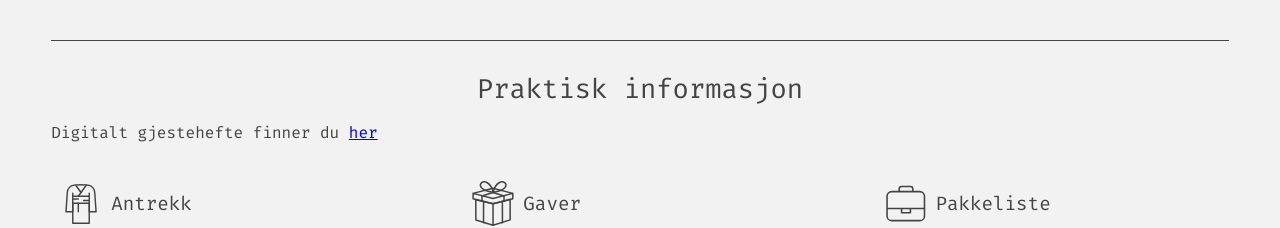
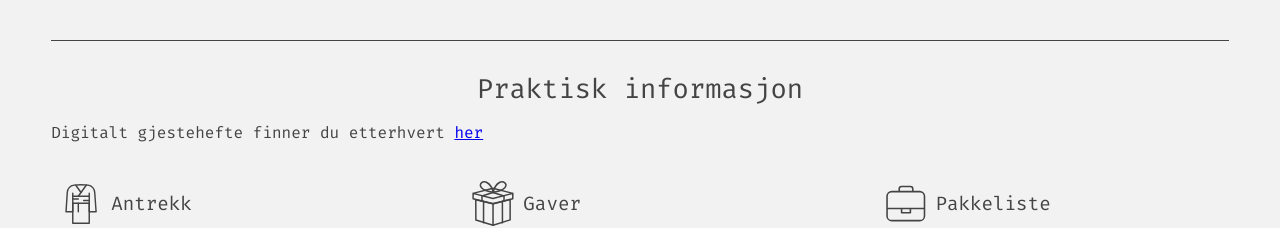
Before and after one commit to melhoos/gudrunogsimon, a React (Create React App) app: page / in a window 1280 px wide. Shown: the part 1600-1828 px from the top of the page. Built offline with nearby package versions, Linux system fonts and the light colour scheme.

Commit message:
Update Information.jsx

```diff
--- a/src/Information.jsx
+++ b/src/Information.jsx
@@ -13,7 +13,7 @@ const Information = () => {
         Praktisk informasjon
       </h1>
       <p>
-        Digitalt gjestehefte finner du {' '}
+        Digitalt gjestehefte finner du etterhvert {' '}
         <a href="TBA.pdf" target="_blank"> her</a>
         </p>
       <div className="bullets">
```
